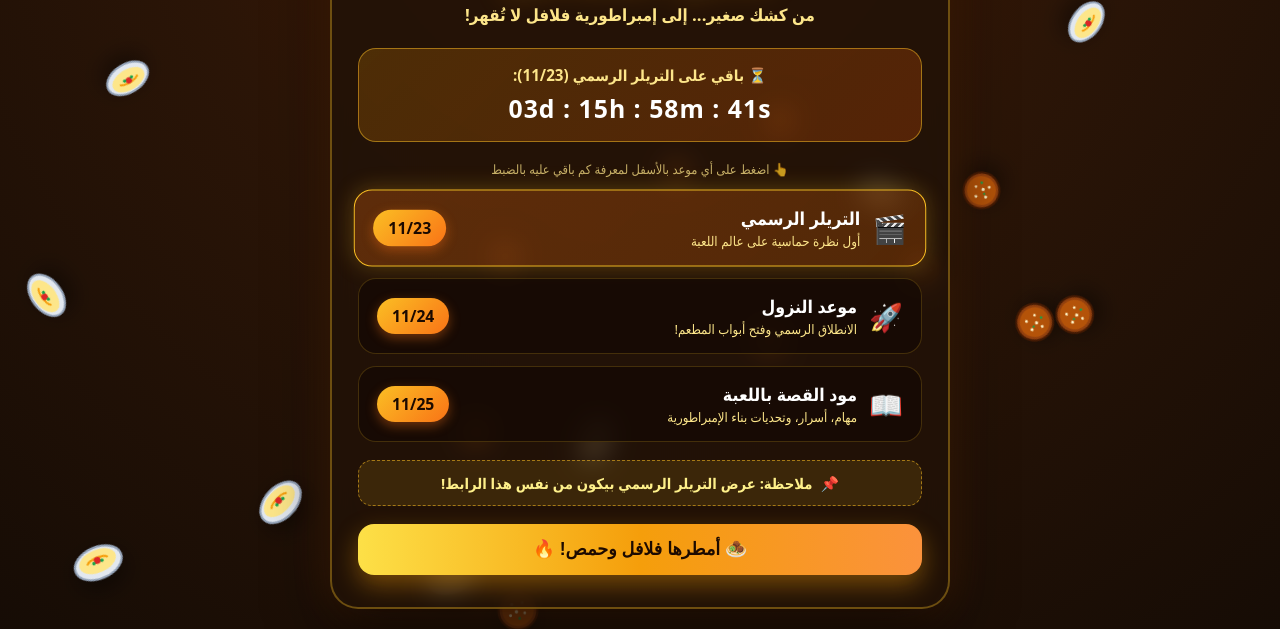
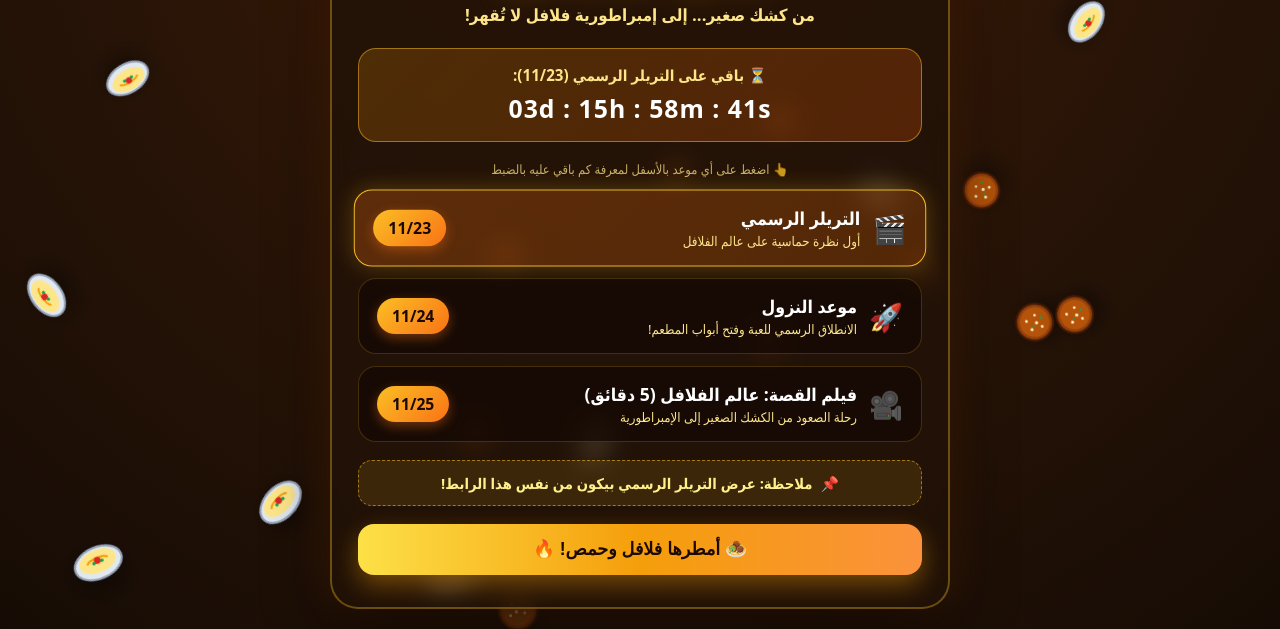
Before and after one commit to ASF-Studio/falafel-world, a plain HTML site: page index.html in a window 1280 px wide. Shown: the part 171-800 px from the top of the page. Drawn offline with Linux system fonts and the light colour scheme.

Commit message:
Update index.html

```diff
--- a/index.html
+++ b/index.html
@@ -126,7 +126,6 @@
       font-weight: 600;
     }
 
-    /* صندوق العد التنازلي التفاعلي */
     .countdown-banner {
       background: linear-gradient(135deg, rgba(245, 158, 11, 0.2), rgba(234, 88, 12, 0.25));
       border: 1.5px solid rgba(251, 191, 36, 0.5);
@@ -161,7 +160,6 @@
       margin-bottom: 12px;
     }
 
-    /* قائمة المواعيد التفاعلية */
     .events-list {
       display: grid;
       gap: 12px;
@@ -230,7 +228,6 @@
       box-shadow: 0 4px 12px rgba(249, 115, 22, 0.4);
     }
 
-    /* صندوق الملاحظة */
     .trailer-note {
       margin-top: 18px;
       background: rgba(251, 191, 36, 0.12);
@@ -293,7 +290,7 @@
           <span class="event-icon">🎬</span>
           <div>
             <div class="event-title">التريلر الرسمي</div>
-            <div class="event-desc">أول نظرة حماسية على عالم اللعبة</div>
+            <div class="event-desc">أول نظرة حماسية على عالم الفلافل</div>
           </div>
         </div>
         <span class="event-date">11/23</span>
@@ -304,7 +301,7 @@
           <span class="event-icon">🚀</span>
           <div>
             <div class="event-title">موعد النزول</div>
-            <div class="event-desc">الانطلاق الرسمي وفتح أبواب المطعم!</div>
+            <div class="event-desc">الانطلاق الرسمي للعبة وفتح أبواب المطعم!</div>
           </div>
         </div>
         <span class="event-date">11/24</span>
@@ -312,10 +309,10 @@
 
       <div class="event-card" data-index="2" role="button" tabindex="0">
         <div class="event-info">
-          <span class="event-icon">📖</span>
+          <span class="event-icon">🎥</span>
           <div>
-            <div class="event-title">مود القصة باللعبة</div>
-            <div class="event-desc">مهام، أسرار، وتحديات بناء الإمبراطورية</div>
+            <div class="event-title">فيلم القصة: عالم الفلافل (5 دقائق)</div>
+            <div class="event-desc">رحلة الصعود من الكشك الصغير إلى الإمبراطورية</div>
           </div>
         </div>
         <span class="event-date">11/25</span>
@@ -389,11 +386,11 @@
       }
     });
 
-    // بيانات المواعيد والتفاعل عند الضغط
+    // بيانات المواعيد في العد التنازلي
     const events = [
       { name: "التريلر الرسمي (11/23)", date: new Date(2026, 10, 23, 0, 0, 0) },
       { name: "موعد النزول (11/24)", date: new Date(2026, 10, 24, 0, 0, 0) },
-      { name: "مود القصة باللعبة (11/25)", date: new Date(2026, 10, 25, 0, 0, 0) }
+      { name: "فيلم القصة: عالم الفلافل (11/25)", date: new Date(2026, 10, 25, 0, 0, 0) }
     ];
 
     let selectedIndex = 0;
```
